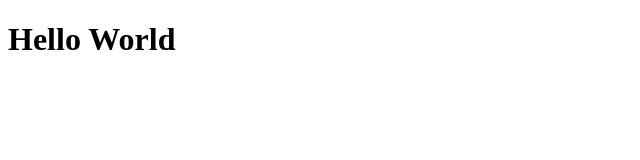
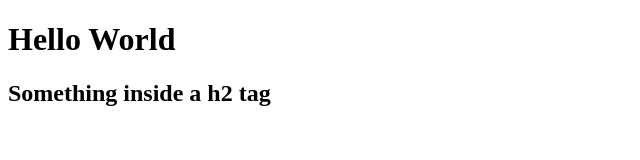
Before and after one commit to Mohammad-Hamza-Temuri/my-first-repo, a plain HTML site: page index.html in a window 1280 px wide. Shown: the whole page, without its empty margins (0-640 px from the left). Drawn offline with Linux system fonts and the light colour scheme.

Commit message:
added a comment and a h2 tag

```diff
--- a/index.html
+++ b/index.html
@@ -7,6 +7,8 @@
     <title>Hello World</title>
 </head>
 <body>
+    <!-- This is a commit -->
     <h1>Hello World</h1>
+    <h2>Something inside a h2 tag</h2>
 </body>
 </html>
```
